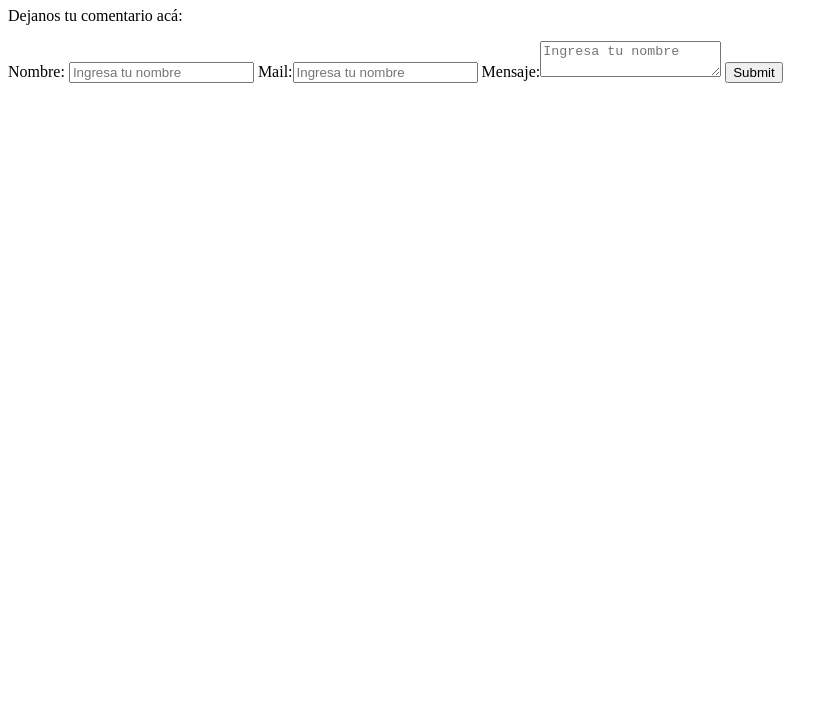
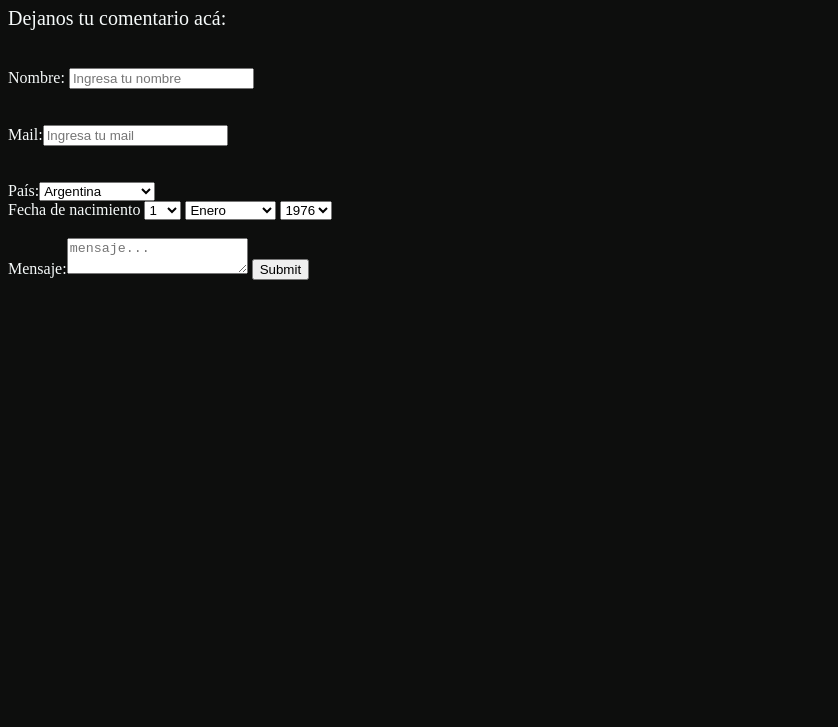
Before and after one commit to MicaelaJauma/Ejercitaci-n-HTML, a plain HTML site: page Contacto.html in a window 1280 px wide. Shown: the part 73-800 px from the top of the page, without its empty margins (0-838 px from the left). Drawn offline with Linux system fonts and the light colour scheme.

Commit message:
Add files via upload
modificaciones en clase

```diff
--- a/Contacto.html
+++ b/Contacto.html
@@ -4,14 +4,43 @@
     <meta charset="utf-8">
     <title>Reservas contacto</title>
 </head>
-<body>
-<h1>Contacto</h1>
-<p>Dejanos tu comentario acá:</p>
+<body style="background-color:rgb(13, 14, 13);">
+<h1 style="color:rgb(246, 250, 250); font-family:Daniel;">Contacto</h1>
+<p style="color:rgb(246, 250, 250); font-family:Walkway;font-size:20px">Dejanos tu comentario acá:</p>
 
-<form>
-   Nombre: <input type= "text" placeholder="Ingresa tu nombre" required >
-   Mail:<input type= "email"  placeholder="Ingresa tu nombre" required>
-   Mensaje:<textarea maxlength="120" placeholder="Ingresa tu nombre" required></textarea>
+<form style="color:rgb(246, 250, 250); font-family:Walkway; ">
+
+    <br>
+   Nombre: <input  type= "text" placeholder="Ingresa tu nombre" required >
+   <br>
+   <br>
+   <br>
+   Mail:<input type= "email"  placeholder="Ingresa tu mail" required>
+   <br>
+   <br>
+   <br>
+   País:<select name="País">
+       <option>Argentina</option>
+       <option>Brasil </option>
+       <option>Inglaterra</option>
+       <option>Estados Unidos</option>
+       <option>Cánada</option>
+
+    </select>
+    <br>
+    Fecha de nacimiento <select>
+       Día <option>1</option><option>2</option><option>3</option><option>4</option><option>5</option><option>6</option><option>7</option><option>8</option><option>9</option><option>10</option><option>11</option><option>12</option><option>13</option><option>14</option><option>15</option><option>16</option><option>17</option><option>18</option><option>19</option><option>20</option><option>21</option><option>22</option><option>23</option><option>24</option><option>25</option><option>26</option><option>27</option><option>28</option><option>29</option><option>30</option><option>31</option>
+    </select>
+<select>
+       Mes <option>Enero</option><option>Febrero</option><option>Marzo</option><option>Abril<option>Mayo</option><option>Junio</option></option><option>Julio</option><option>Agosto</option><option>Septiembre</option><option>Octubre</option><option>Noviembre</option><option>Diciembre</option>
+    </select>
+<select>
+    Año:<option>1976</option><option>1977</option><option>1978</option><option>1979</option><option>1980</option><option>1981</option><option>1982</option><option>1983</option><option>1984</option><option>1985</option><option>1986</option><option>1987</option><option>1988</option><option>1989</option><option>1990</option><option>1991</option><option>1992</option><option>1993</option><option>1994</option><option>1995</option><option>1996</option><option>1997</option>
+</select>
+    <br>
+    <br>
+   Mensaje:<textarea maxlength="120" placeholder="mensaje..." required></textarea>
+
    <input type="submit">
 
    </form>
```
